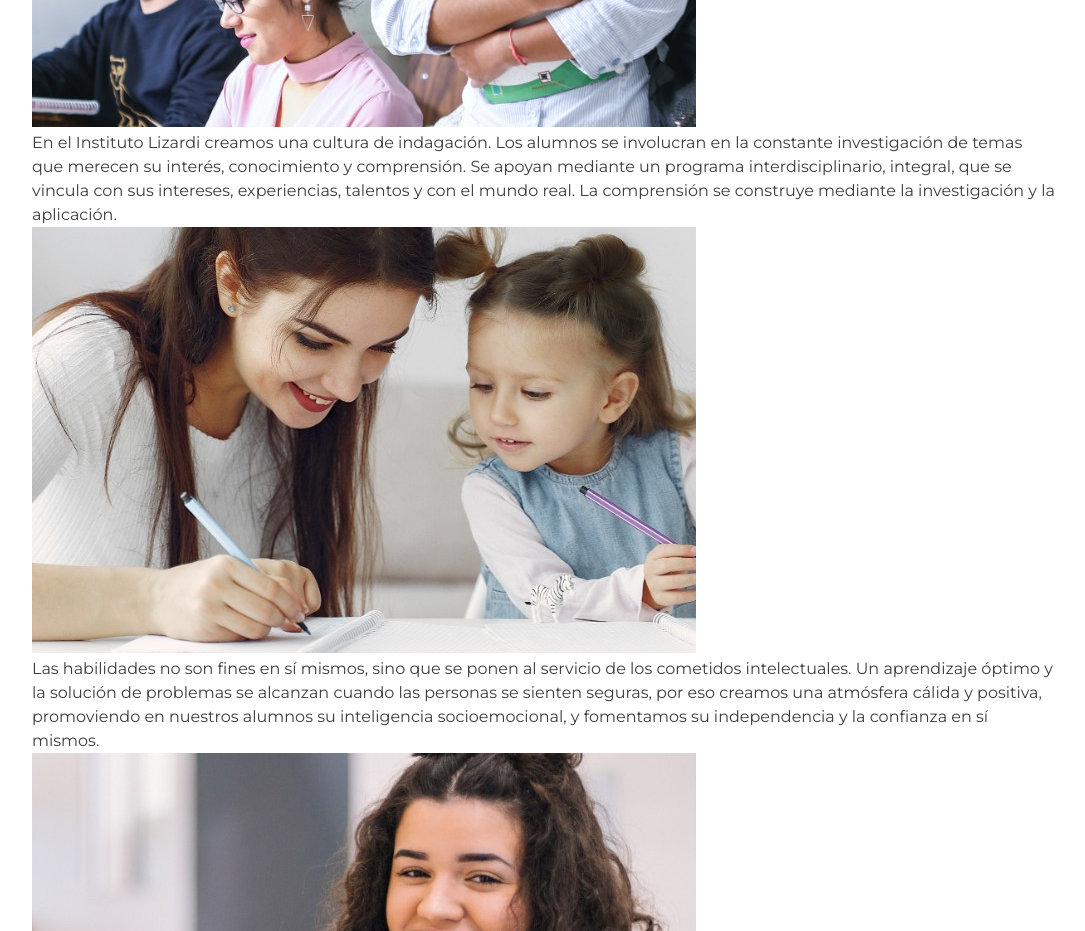
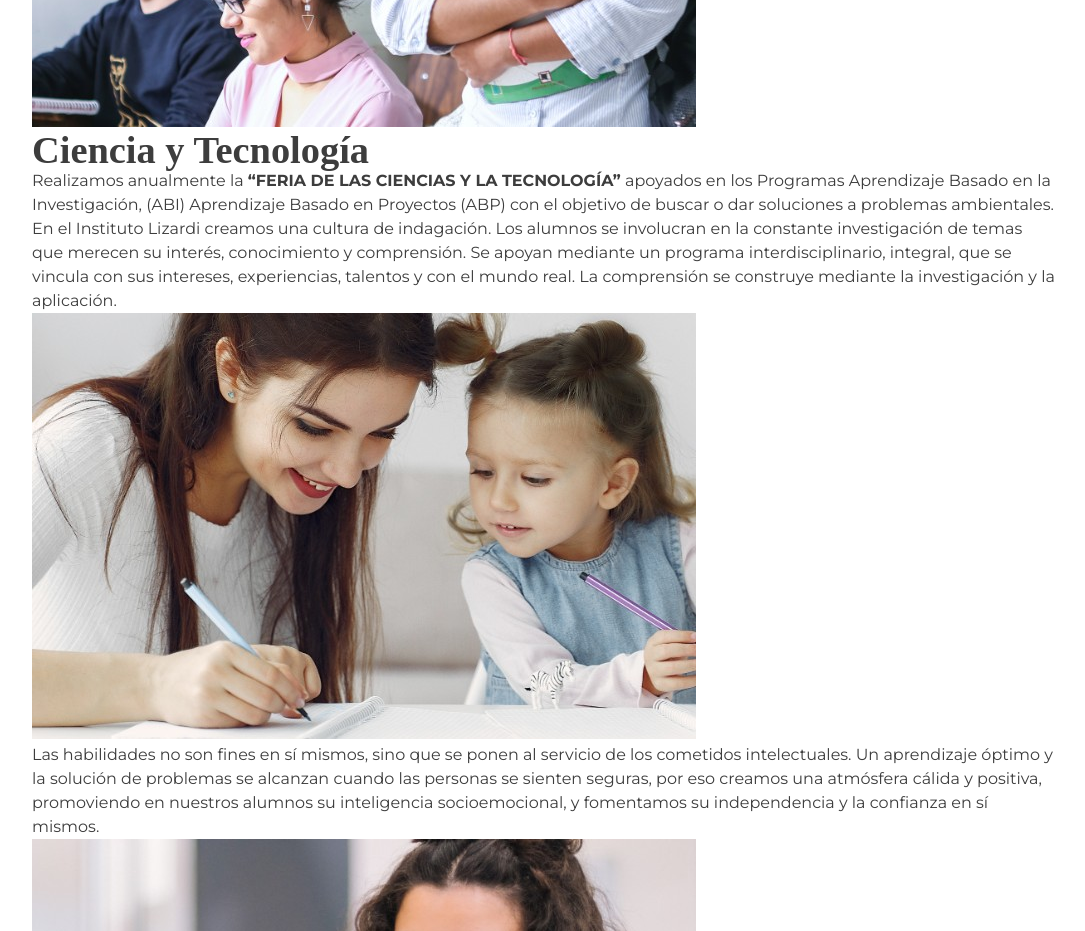
Before and after one commit to claudiomonzoni/lizardi.edu.mx, an Eleventy site: page src/paginas/instituto-lizardi.html in a window 1280 px wide. Shown: the part 4520-5451 px from the top of the page, without its empty margins (96-1181 px from the left). Built offline with nearby package versions, Linux system fonts and the light colour scheme; Eleventy itself is replaced by a stand-in of ours; files that its build step writes are made by us from their sources; no server answers; a web font is replaced by a local one.

Commit message:
actualizando textos

```diff
--- a/src/paginas/instituto-lizardi.html
+++ b/src/paginas/instituto-lizardi.html
@@ -126,6 +126,10 @@ eleventyNavigation:
       />
       <div class="bandeja">
         <div>
+          <h2>Ciencia y Tecnología </h2>
+          <p>
+            Realizamos anualmente  la <b>“FERIA  DE LAS CIENCIAS Y LA TECNOLOGÍA”</b> apoyados   en los  Programas Aprendizaje Basado en la Investigación, (ABI) Aprendizaje Basado en Proyectos (ABP) con el objetivo de buscar o dar soluciones a problemas ambientales.
+          </p>
           <p>
             En el Instituto Lizardi creamos una cultura de indagación. Los
             alumnos se involucran en la constante investigación de temas que
@@ -134,6 +138,7 @@ eleventyNavigation:
             intereses, experiencias, talentos y con el mundo real. La
             comprensión se construye mediante la investigación y la aplicación.
           </p>
+
         </div>
       </div>
     </div>
```
Also changed, not shown: src/index.html (+5 -1 lines).
